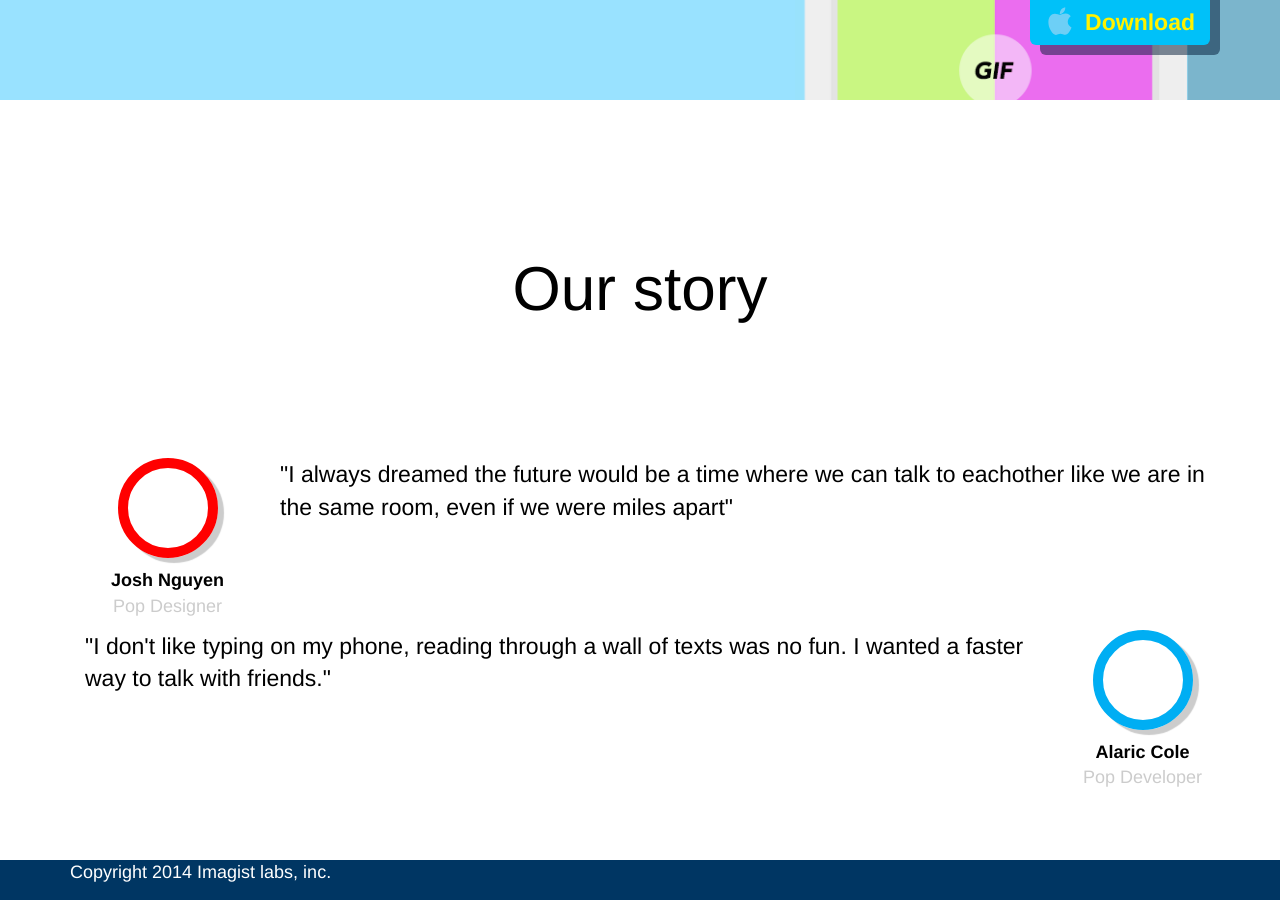
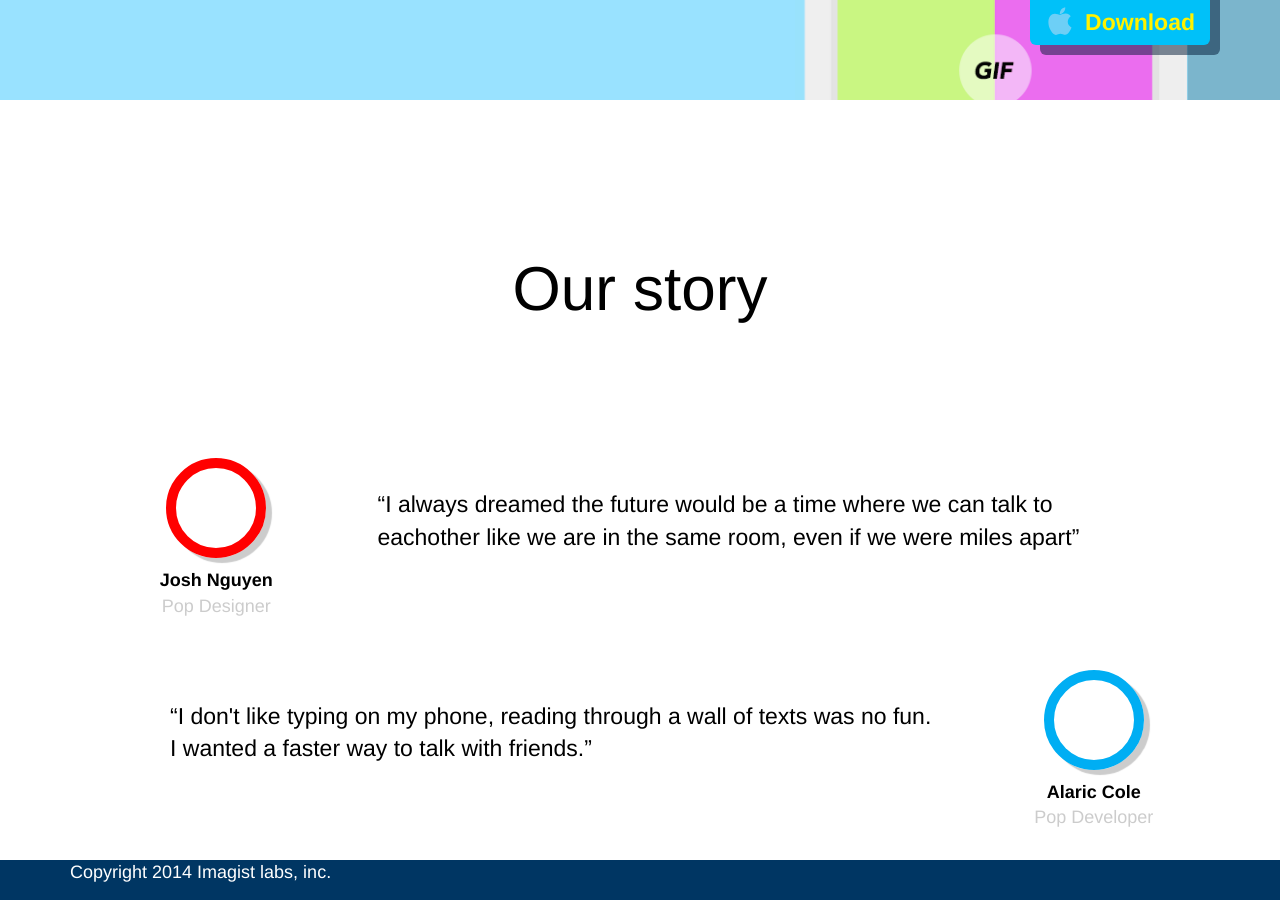
Before and after one commit to joshuanguyen/pop-web, a Jekyll site: the page built from index.html, in a window 1280 px wide and 900 px high, scrolled down 2300 px. Built offline with Jekyll 4.4.1, drawn with Linux system fonts in a browser that asks for light colours; nearby versions of some CDN libraries.

Commit message:
a little cleanup in the story

```diff
--- a/_layouts/pop-raw.html
+++ b/_layouts/pop-raw.html
@@ -39,6 +39,12 @@
     <div class="footer">
       <div class="container">
         <p class="copyright">Copyright {{site.time| date: "%Y"}} Imagist labs, inc.</p>
+        <ul>
+          <li>Download</li>
+          <li>About</li>
+          <li>Follow us</li>
+          <li>Press</li>
+        </ul>
       </div>
     </div>
 
--- a/assets/pop-theme.css
+++ b/assets/pop-theme.css
@@ -163,21 +163,25 @@ body.pop-theme section#video .container button span {
 body.pop-theme section#video .container button:active .video-play-container .video-play-button-outer {
   background-color: #003663;
 }
-/* line 162, /Users/eric/workspace/pop-web/assets/pop-theme.scss */
+/* line 161, /Users/eric/workspace/pop-web/assets/pop-theme.scss */
+body.pop-theme section#video .container button:active .video-play-container .video-play-button-outer .video-play-button-inner {
+  background-color: white;
+}
+/* line 166, /Users/eric/workspace/pop-web/assets/pop-theme.scss */
 body.pop-theme section#video .container button .video-play-container {
   position: relative;
   height: 177px;
   width: 177px;
 }
-/* line 167, /Users/eric/workspace/pop-web/assets/pop-theme.scss */
+/* line 171, /Users/eric/workspace/pop-web/assets/pop-theme.scss */
 body.pop-theme section#video .container button .video-play-container .video-play-button-outer {
   width: 175px;
   height: 175px;
   border-radius: 999px;
   background-color: #00c1f9;
-  transition: background-color .2s;
+  transition: background-color .9s;
 }
-/* line 173, /Users/eric/workspace/pop-web/assets/pop-theme.scss */
+/* line 177, /Users/eric/workspace/pop-web/assets/pop-theme.scss */
 body.pop-theme section#video .container button .video-play-container .video-play-button-outer .video-play-button-inner {
   width: 130px;
   height: 130px;
@@ -186,8 +190,9 @@ body.pop-theme section#video .container button .video-play-container .video-play
   position: relative;
   top: 22px;
   left: 22px;
+  transition: background-color .2s;
 }
-/* line 182, /Users/eric/workspace/pop-web/assets/pop-theme.scss */
+/* line 187, /Users/eric/workspace/pop-web/assets/pop-theme.scss */
 body.pop-theme section#video .container button .video-play-container .video-play-button-outer .video-play-button-inner span {
   color: #fff200;
   font-size: 62px;
@@ -196,46 +201,46 @@ body.pop-theme section#video .container button .video-play-container .video-play
   left: 6px;
   margin-top: 0;
 }
-/* line 198, /Users/eric/workspace/pop-web/assets/pop-theme.scss */
+/* line 203, /Users/eric/workspace/pop-web/assets/pop-theme.scss */
 body.pop-theme section#demo {
   background-color: #99e2ff;
   color: black;
 }
-/* line 202, /Users/eric/workspace/pop-web/assets/pop-theme.scss */
+/* line 207, /Users/eric/workspace/pop-web/assets/pop-theme.scss */
 body.pop-theme section#demo .long-shadow {
   top: 1393px;
   left: -454px;
   height: 236px;
   width: 4000px;
 }
-/* line 209, /Users/eric/workspace/pop-web/assets/pop-theme.scss */
+/* line 214, /Users/eric/workspace/pop-web/assets/pop-theme.scss */
 body.pop-theme section#demo .container {
   position: absolute;
   bottom: 0;
   text-align: left;
 }
-/* line 214, /Users/eric/workspace/pop-web/assets/pop-theme.scss */
+/* line 219, /Users/eric/workspace/pop-web/assets/pop-theme.scss */
 body.pop-theme section#demo .container .row {
   height: 400px;
 }
-/* line 217, /Users/eric/workspace/pop-web/assets/pop-theme.scss */
+/* line 223, /Users/eric/workspace/pop-web/assets/pop-theme.scss */
 body.pop-theme section#demo .container .row ol {
   margin: 0;
   padding: 0;
   counter-reset: demo-counter;
 }
-/* line 223, /Users/eric/workspace/pop-web/assets/pop-theme.scss */
+/* line 229, /Users/eric/workspace/pop-web/assets/pop-theme.scss */
 body.pop-theme section#demo .container .row ol li {
   list-style-type: none;
   color: #405da5;
 }
-/* line 228, /Users/eric/workspace/pop-web/assets/pop-theme.scss */
+/* line 234, /Users/eric/workspace/pop-web/assets/pop-theme.scss */
 body.pop-theme section#demo .container .row ol li span {
   display: inline-block;
   padding-left: 60px;
   margin-top: -80px;
 }
-/* line 234, /Users/eric/workspace/pop-web/assets/pop-theme.scss */
+/* line 240, /Users/eric/workspace/pop-web/assets/pop-theme.scss */
 body.pop-theme section#demo .container .row ol li:before {
   content: counter(demo-counter);
   counter-increment: demo-counter;
@@ -244,40 +249,52 @@ body.pop-theme section#demo .container .row ol li:before {
   padding: 5px 12px;
   margin: 0 20px 0 0;
 }
-/* line 243, /Users/eric/workspace/pop-web/assets/pop-theme.scss */
+/* line 249, /Users/eric/workspace/pop-web/assets/pop-theme.scss */
 body.pop-theme section#demo .container .row ol li:nth-child(1):before {
   color: #fcf900;
 }
-/* line 247, /Users/eric/workspace/pop-web/assets/pop-theme.scss */
+/* line 253, /Users/eric/workspace/pop-web/assets/pop-theme.scss */
 body.pop-theme section#demo .container .row ol li:nth-child(2):before {
   color: #ff0000;
 }
-/* line 251, /Users/eric/workspace/pop-web/assets/pop-theme.scss */
+/* line 257, /Users/eric/workspace/pop-web/assets/pop-theme.scss */
 body.pop-theme section#demo .container .row ol li:nth-child(3):before {
   color: #00aef3;
 }
-/* line 259, /Users/eric/workspace/pop-web/assets/pop-theme.scss */
+/* line 265, /Users/eric/workspace/pop-web/assets/pop-theme.scss */
 body.pop-theme section#demo .iphone-demo-container img {
   height: 70vh;
 }
-/* line 265, /Users/eric/workspace/pop-web/assets/pop-theme.scss */
+/* line 271, /Users/eric/workspace/pop-web/assets/pop-theme.scss */
 body.pop-theme section#story {
   background-color: white;
   color: black;
 }
-/* line 269, /Users/eric/workspace/pop-web/assets/pop-theme.scss */
+/* line 275, /Users/eric/workspace/pop-web/assets/pop-theme.scss */
 body.pop-theme section#story h2 {
   font-size: 62px;
 }
-/* line 273, /Users/eric/workspace/pop-web/assets/pop-theme.scss */
+/* line 279, /Users/eric/workspace/pop-web/assets/pop-theme.scss */
+body.pop-theme section#story .row {
+  margin-bottom: 40px;
+}
+/* line 282, /Users/eric/workspace/pop-web/assets/pop-theme.scss */
+body.pop-theme section#story .row:nth-child(1) .quote {
+  padding-right: 100px;
+}
+/* line 286, /Users/eric/workspace/pop-web/assets/pop-theme.scss */
+body.pop-theme section#story .row:nth-child(2) .quote {
+  padding-left: 100px;
+}
+/* line 291, /Users/eric/workspace/pop-web/assets/pop-theme.scss */
 body.pop-theme section#story .people {
   text-align: left;
 }
-/* line 276, /Users/eric/workspace/pop-web/assets/pop-theme.scss */
+/* line 294, /Users/eric/workspace/pop-web/assets/pop-theme.scss */
 body.pop-theme section#story .people .person {
   text-align: center;
 }
-/* line 278, /Users/eric/workspace/pop-web/assets/pop-theme.scss */
+/* line 296, /Users/eric/workspace/pop-web/assets/pop-theme.scss */
 body.pop-theme section#story .people .person .avatar {
   border-radius: 999px;
   width: 100px;
@@ -286,28 +303,32 @@ body.pop-theme section#story .people .person .avatar {
   margin: 0 auto;
   box-shadow: 6px 5px 1px #cccccc;
 }
-/* line 286, /Users/eric/workspace/pop-web/assets/pop-theme.scss */
+/* line 304, /Users/eric/workspace/pop-web/assets/pop-theme.scss */
 body.pop-theme section#story .people .person .avatar.josh {
   border-color: #ff0000;
 }
-/* line 290, /Users/eric/workspace/pop-web/assets/pop-theme.scss */
+/* line 308, /Users/eric/workspace/pop-web/assets/pop-theme.scss */
 body.pop-theme section#story .people .person .avatar.alaric {
   border-color: #00aef3;
 }
-/* line 294, /Users/eric/workspace/pop-web/assets/pop-theme.scss */
+/* line 312, /Users/eric/workspace/pop-web/assets/pop-theme.scss */
 body.pop-theme section#story .people .person p {
   font-size: 18px;
 }
-/* line 297, /Users/eric/workspace/pop-web/assets/pop-theme.scss */
+/* line 315, /Users/eric/workspace/pop-web/assets/pop-theme.scss */
 body.pop-theme section#story .people .person .name {
   font-weight: bolder;
   margin: 10px 0 0 0;
 }
-/* line 301, /Users/eric/workspace/pop-web/assets/pop-theme.scss */
+/* line 319, /Users/eric/workspace/pop-web/assets/pop-theme.scss */
 body.pop-theme section#story .people .person .title {
   color: #cccccc;
 }
-/* line 310, /Users/eric/workspace/pop-web/assets/pop-theme.scss */
+/* line 324, /Users/eric/workspace/pop-web/assets/pop-theme.scss */
+body.pop-theme section#story .people .quote {
+  padding-top: 30px;
+}
+/* line 332, /Users/eric/workspace/pop-web/assets/pop-theme.scss */
 body.pop-theme .footer {
   position: absolute;
   bottom: 0;
@@ -317,7 +338,7 @@ body.pop-theme .footer {
   background-color: #003663;
   overflow: hidden;
 }
-/* line 319, /Users/eric/workspace/pop-web/assets/pop-theme.scss */
+/* line 341, /Users/eric/workspace/pop-web/assets/pop-theme.scss */
 body.pop-theme .footer p.copyright {
   color: white;
   font-size: 18px;
--- a/index.html
+++ b/index.html
@@ -67,16 +67,16 @@ title: Pop!
     <h2>Our story</h2>
     <div class="container people">
       <div class="row">
-        <div class="col-md-2 person">
+        <div class="col-md-3 person">
           <div class="avatar josh"></div>
           <p class="name">Josh Nguyen</p>
           <p class="title">Pop Designer</p>
         </div>
-        <div class="col-md-10">"I always dreamed the future would be a time where we can talk to eachother like we are in the same room, even if we were miles apart"</div>
+        <div class="col-md-9 quote">“I always dreamed the future would be a time where we can talk to eachother like we are in the same room, even if we were miles apart”</div>
       </div>
       <div class="row">
-        <div class="col-md-10">"I don't like typing on my phone, reading through a wall of texts was no fun. I wanted a faster way to talk with friends."</div>
-        <div class="col-md-2 person">
+        <div class="col-md-9 quote">“I don't like typing on my phone, reading through a wall of texts was no fun. I wanted a faster way to talk with friends.”</div>
+        <div class="col-md-3 person">
           <div class="avatar alaric"></div>
           <p class="name">Alaric Cole</p>
           <p class="title">Pop Developer</p>
```
Also changed, not shown: assets/pop-theme.scss (+23 -1 lines).
